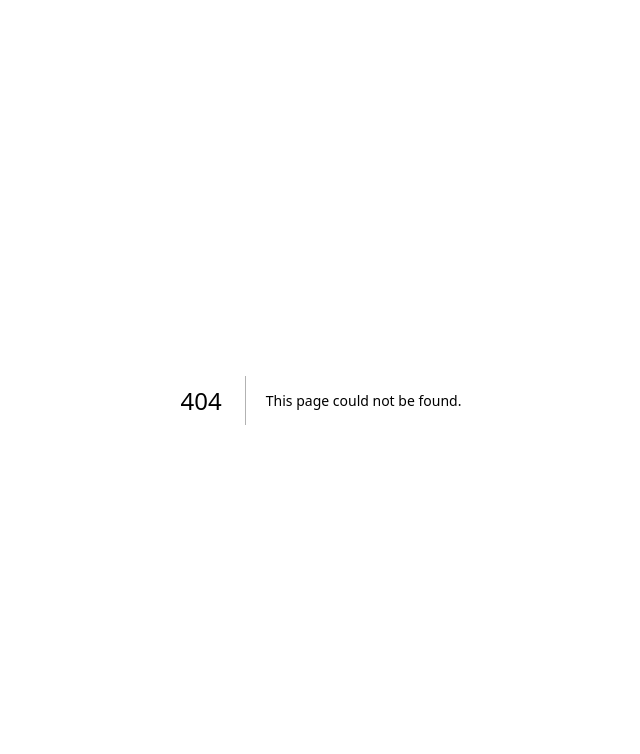
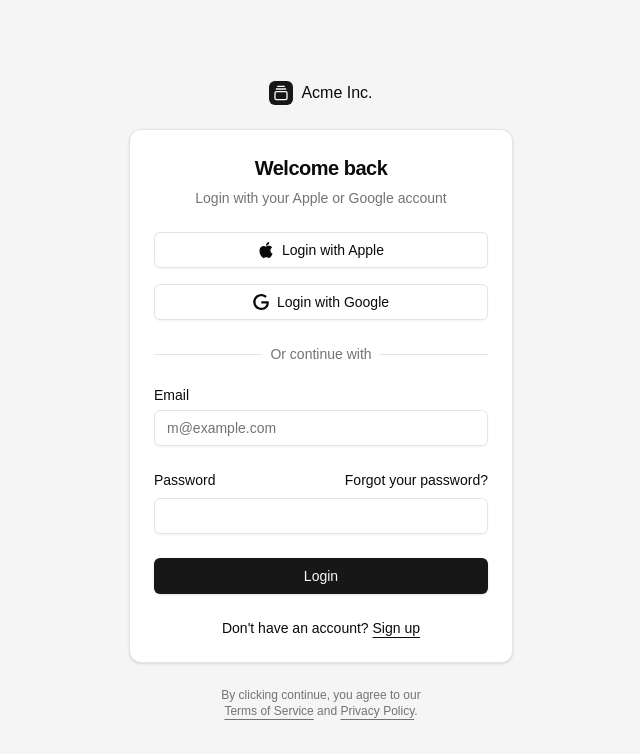
Before and after one commit to ju1iuss/ugc, a Next.js app: page /login in a window 1280 px wide. Before the commit this address had no page. Shown: the top 754 px of the page, without its empty margins (319-959 px from the left). Built offline with nearby package versions, Linux system fonts and the light colour scheme.

Commit message:
Create login page using LoginForm block.

```diff
--- /dev/null
+++ b/app/login/page.tsx
@@ -0,0 +1,18 @@
+import { GalleryVerticalEnd } from "lucide-react"
+import { LoginForm } from "@/components/blocks/login-form"
+
+export default function LoginPage() {
+  return (
+    <div className="flex min-h-screen flex-col items-center justify-center gap-6 bg-muted p-6 md:p-10">
+      <div className="flex w-full max-w-sm flex-col gap-6">
+        <a href="#" className="flex items-center gap-2 self-center font-medium">
+          <div className="flex h-6 w-6 items-center justify-center rounded-md bg-primary text-primary-foreground">
+            <GalleryVerticalEnd className="size-4" />
+          </div>
+          Acme Inc.
+        </a>
+        <LoginForm />
+      </div>
+    </div>
+  )
+}
```
